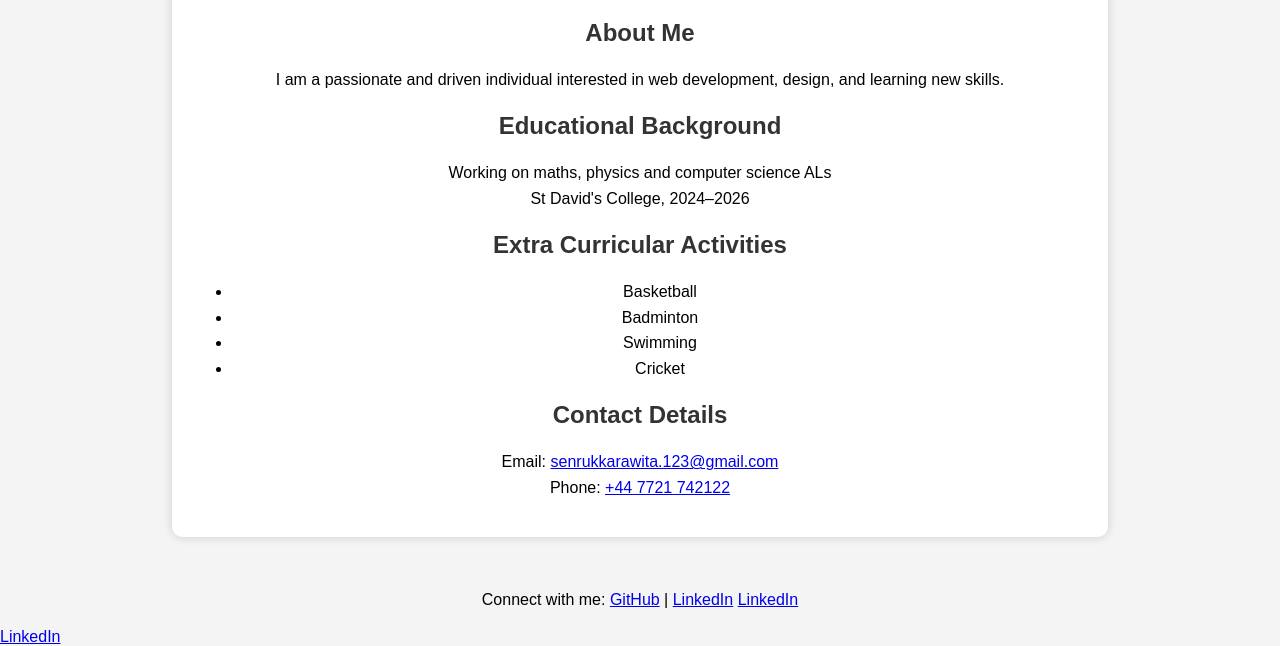
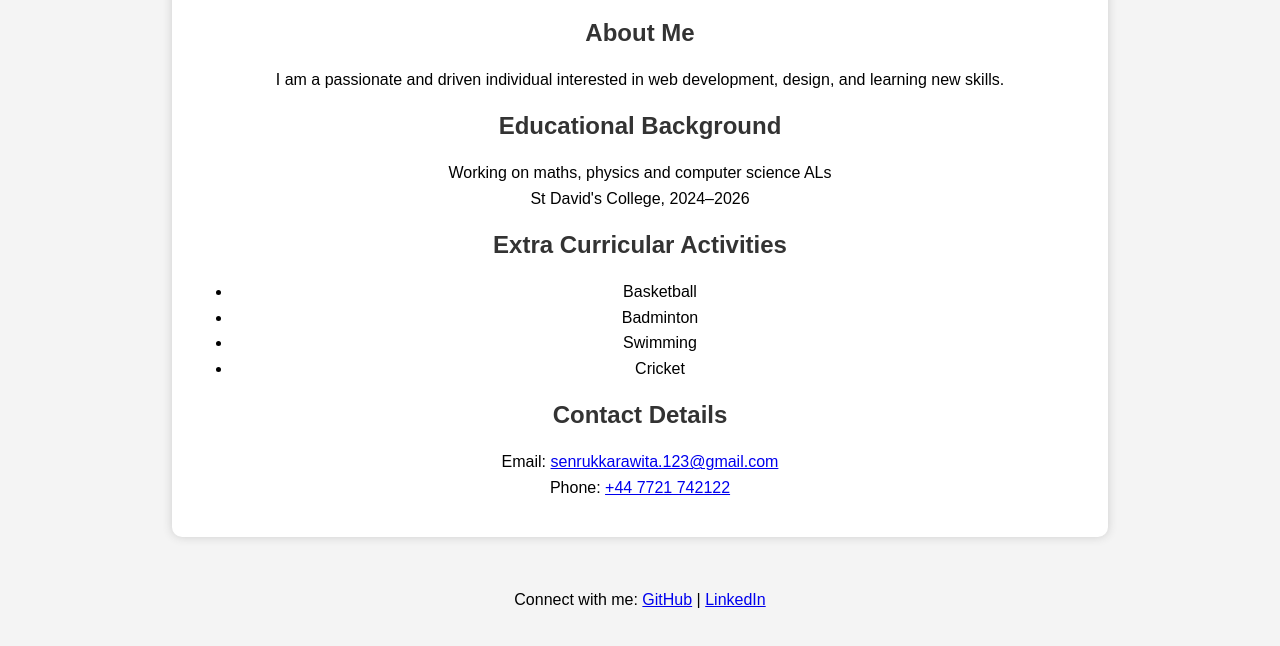
Before and after one commit to Senruk/Portfolio, a plain HTML site: page index.html in a window 1280 px wide. Shown: the part 299-945 px from the top of the page. Drawn offline with Linux system fonts and the light colour scheme.

Commit message:
Update index.html

```diff
--- a/index.html
+++ b/index.html
@@ -65,39 +65,10 @@
       Connect with me:
       <a href="https://github.com/Senruk" target="_blank">GitHub</a> |
       <a href="https://www.linkedin.com/in/senruk-karawita/" target="_blank">LinkedIn</a>
-      <a href="https://www.linkedin.com/in/senruk-karawita/" target=_blank>LinkedIn</a>
     </p>
-
   </footer>
 
 
 
-
-
-
-
-
-
-
-
-
-
-
-
-
-
-
-
-
-
-
-
-
-
-
-
-
-<a href="https://www.linkedin.com/in/senruk-karawita/" target=_blank>LinkedIn</a>
-
 </body>
 </html>
```
